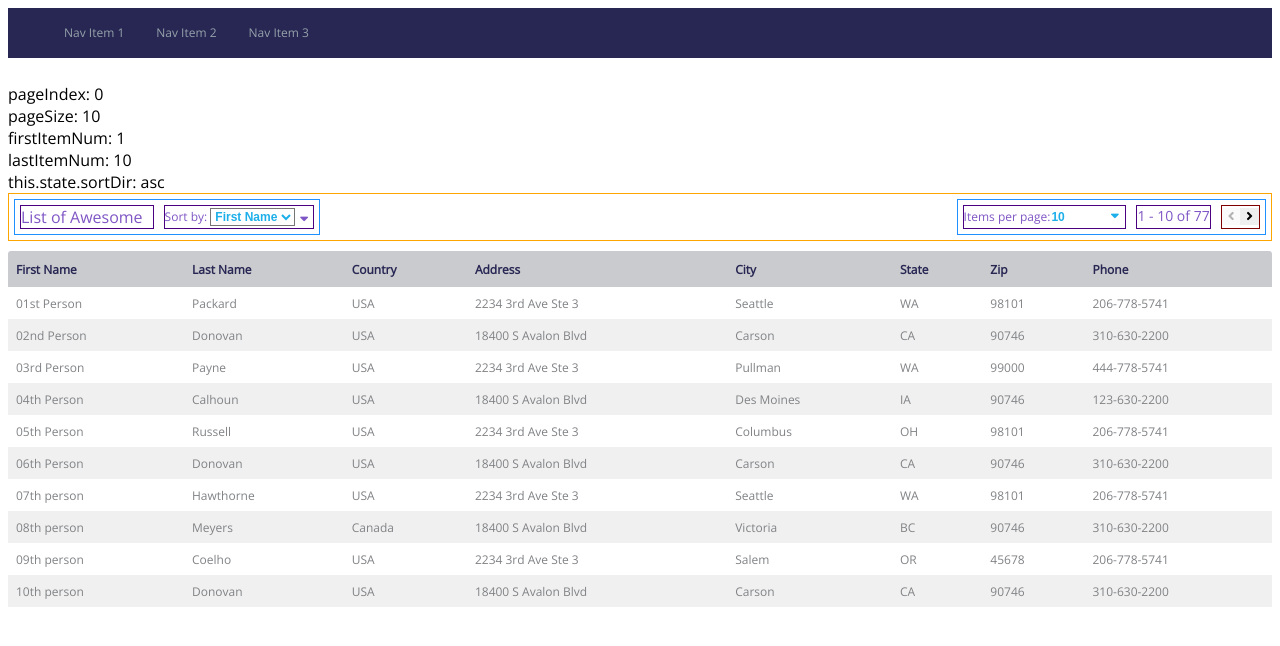
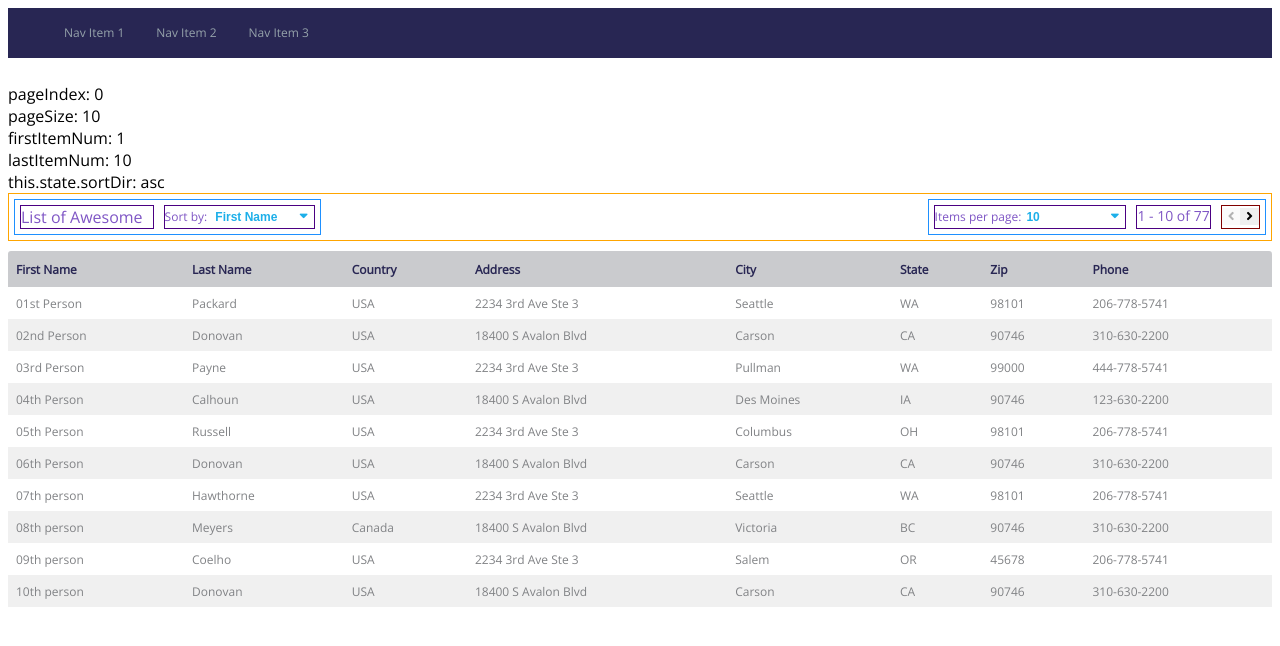
Before and after one commit to rickets100/react-pagination, a React app: page / in a window 1280 px wide. Built offline with nearby package versions, Linux system fonts and the light colour scheme.

Commit message:
select box

```diff
--- a/src/components/table.js
+++ b/src/components/table.js
@@ -266,11 +266,12 @@ class Table extends Component {
 
               <h2 className ="table-name">List of Awesome</h2>
               <div className="sort-type">
-                <label htmlFor="sort-type-select" className="sort-type-label">Sort by: </label>
-                <select id="sort-type-select" className="sort-type-select" value={this.state.fields.indexOf(this.state.sortOn)} onChange={this.onChangeSort}>
-                  {sortOptions}
-                </select>
-                <i className="fas fa-sort-down fa-fw"></i>
+                  <label htmlFor="sort-type-select" className="sort-type-label">Sort by: </label>
+                  <div className="select-wrapper">
+                    <select id="sort-type-select" className="sort-type-select" value={this.state.fields.indexOf(this.state.sortOn)} onChange={this.onChangeSort}>
+                      {sortOptions}
+                    </select>
+                </div>
               </div>
             </div>
 
@@ -289,8 +290,8 @@ class Table extends Component {
                 <span className="page-range">{this.state.firstItemNum} - {this.state.lastItemNum}</span><span>  of </span><span className="page-range">{this.numberOfItems}</span>
               </div>
               <div className="page-navigation">
-                <button onClick={this.onPageBack} disabled={!this.hasPreviousPage}><i id="prev-arrow" className="fas fa-angle-left arrow page-arrow"></i></button>
-                <button onClick={this.onPageForward} disabled={!this.hasNextPage}><i id="next-arrow" className="fas fa-angle-right arrow page-arrow"></i></button>
+                <button onClick={this.onPageBack} disabled={!this.hasPreviousPage}><i id="prev-arrow" className="fas fa-angle-left page-arrow"></i></button>
+                <button onClick={this.onPageForward} disabled={!this.hasNextPage}><i id="next-arrow" className="fas fa-angle-right page-arrow"></i></button>
               </div>
 
             </div>
--- a/src/components/table.scss
+++ b/src/components/table.scss
@@ -5,7 +5,7 @@
   border-radius: 3px;
   position: relative;
   display: inline-block;
-  min-width: 75px;
+  min-width: 100px;
 
   select {
     width: 100%;
@@ -50,6 +50,7 @@
     color: $purple-labels;
     font-size: .75rem;
     font-weight: 400;
+    padding-right: 4px;
   }
   .sort-type-select, .per-page-select {
     background-color: $white;
```
